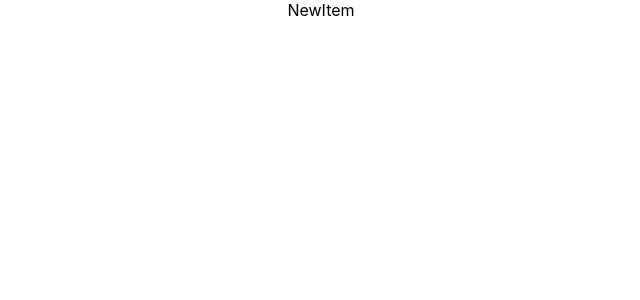
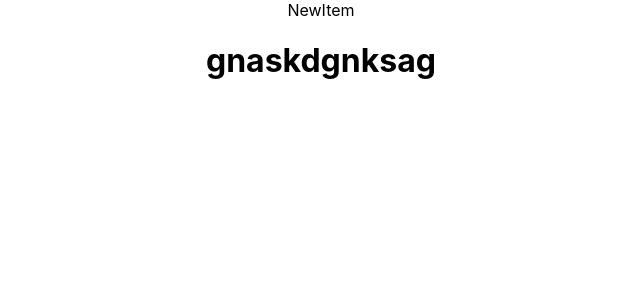
Before and after one commit to OzzyDm/todos-react, a React (Create React App) app: page / in a window 1280 px wide. Shown: the top 300 px of the page, without its empty margins (319-959 px from the left). Built offline with nearby package versions, Linux system fonts and the light colour scheme.

Commit message:
test commit

```diff
--- a/src/App.js
+++ b/src/App.js
@@ -18,6 +18,7 @@ function App() {
     <div className="App">
       <NewItem onAddItem={addItemHandler} />
       <ItemList items={list} />
+      <h1>gnaskdgnksag</h1>
     </div>
   );
 }
```
